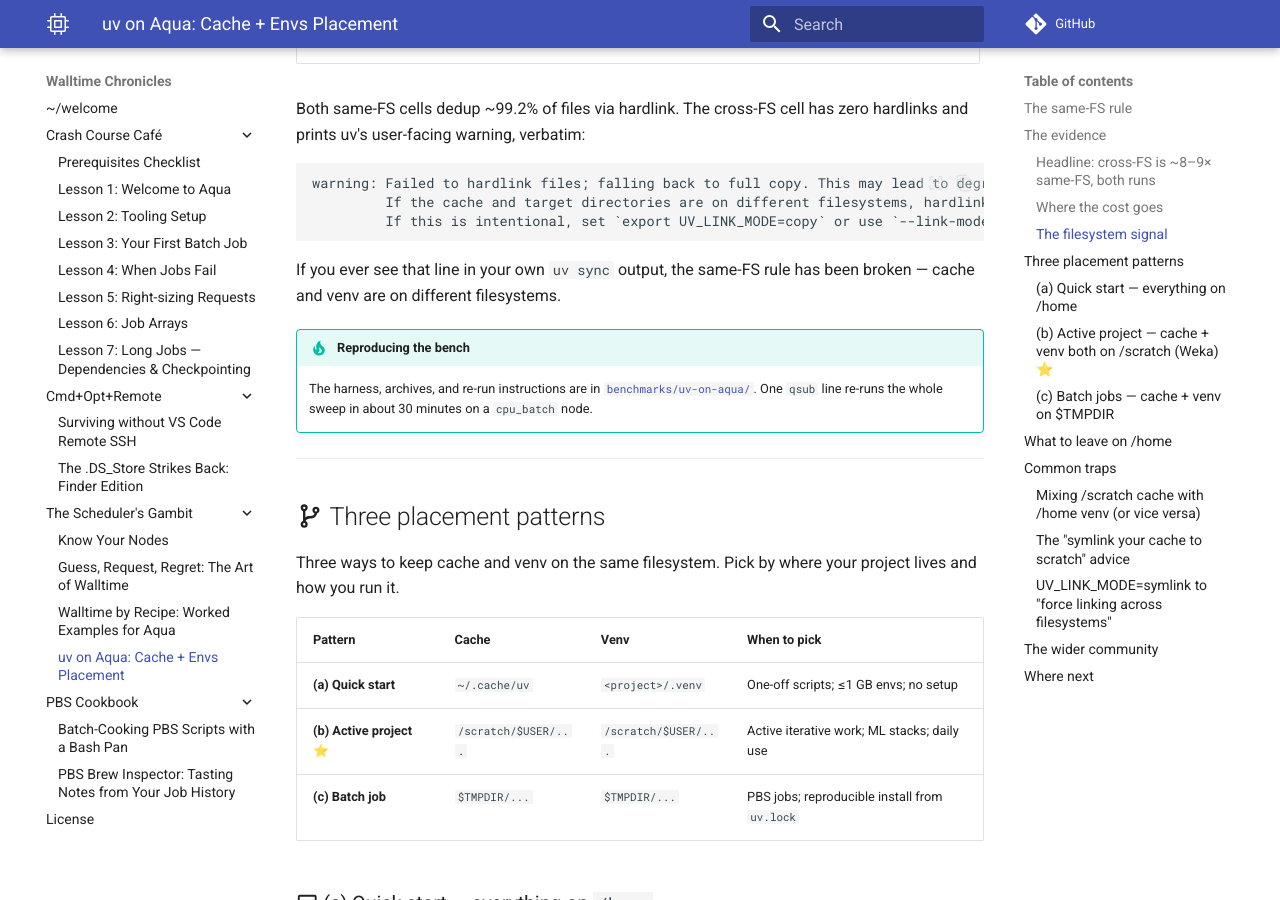
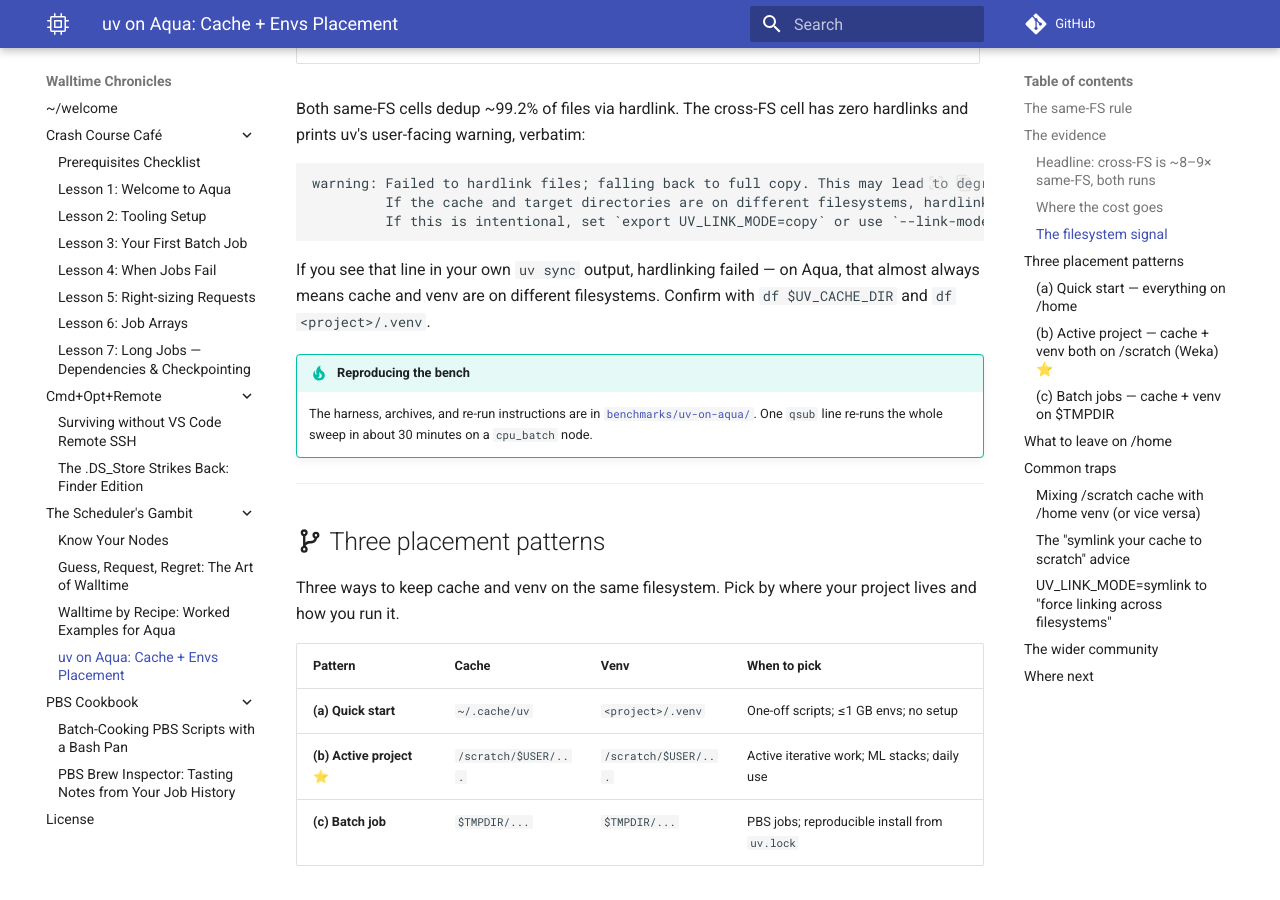
Before and after one commit to ZhipengHe/Walltime-Chronicles, an MkDocs documentation site: the page built from docs/scheduler/uv-on-aqua.md, in a window 1280 px wide and 900 px high, scrolled down 2679 px. Built offline with MkDocs 1.6.1 and Material for MkDocs 9.7.7, drawn with Linux system fonts in a browser that asks for light colours; plug-ins that fetch from the network failed and are left out; comment, search, counter and statistics services are not loaded; some of the changed text lies outside the part shown.

Commit message:
docs(scheduler): soften hardlink-warning framing to signal-not-proof
Two passages in uv-on-aqua.md framed uv's `Failed to hardlink files;
falling back to full copy.` warning as definitive proof that cache and
venv live on different filesystems. Cross-FS is the dominant cause in
practice on Aqua, but hardlinking can fail for other reasons too
(permissions, read-only mounts, FS-specific quirks). Soften both
passages to "almost always" + a concrete `df` verification step on the
cache and venv paths.

Co-Authored-By: Claude Opus 4.7 (1M context) <noreply@anthropic.com>

````diff
--- a/docs/scheduler/uv-on-aqua.md
+++ b/docs/scheduler/uv-on-aqua.md
@@ -81,7 +81,7 @@ warning: Failed to hardlink files; falling back to full copy. This may lead to d
          If this is intentional, set `export UV_LINK_MODE=copy` or use `--link-mode=copy` to suppress this warning.
 ```
 
-If you ever see that line in your own `uv sync` output, the same-FS rule has been broken — cache and venv are on different filesystems.
+If you see that line in your own `uv sync` output, hardlinking failed — on Aqua, that almost always means cache and venv are on different filesystems. Confirm with `df $UV_CACHE_DIR` and `df <project>/.venv`.
 
 !!! tip "Reproducing the bench"
     The harness, archives, and re-run instructions are in [`benchmarks/uv-on-aqua/`](https://github.com/ZhipengHe/Walltime-Chronicles/tree/main/benchmarks/uv-on-aqua). One `qsub` line re-runs the whole sweep in about 30 minutes on a `cpu_batch` node.
@@ -191,7 +191,7 @@ The biggest footgun. Setting `UV_CACHE_DIR=/scratch/$USER/uv/cache` while leavin
 The rule is "cache and venv together," not "cache on scratch always." If you switch the cache, switch the venv too (or use the symlink / `UV_PROJECT_ENVIRONMENT` workarounds in pattern (b)).
 
 !!! danger "How to spot this in your own runs"
-    Watch for `warning: Failed to hardlink files; falling back to full copy.` in `uv sync` output. That line is the trap firing.
+    Watch for `warning: Failed to hardlink files; falling back to full copy.` in `uv sync` output. That's almost always the cross-FS trap firing — confirm with `df` on the cache and venv paths.
 
 ### The "symlink your cache to scratch" advice
 
````
